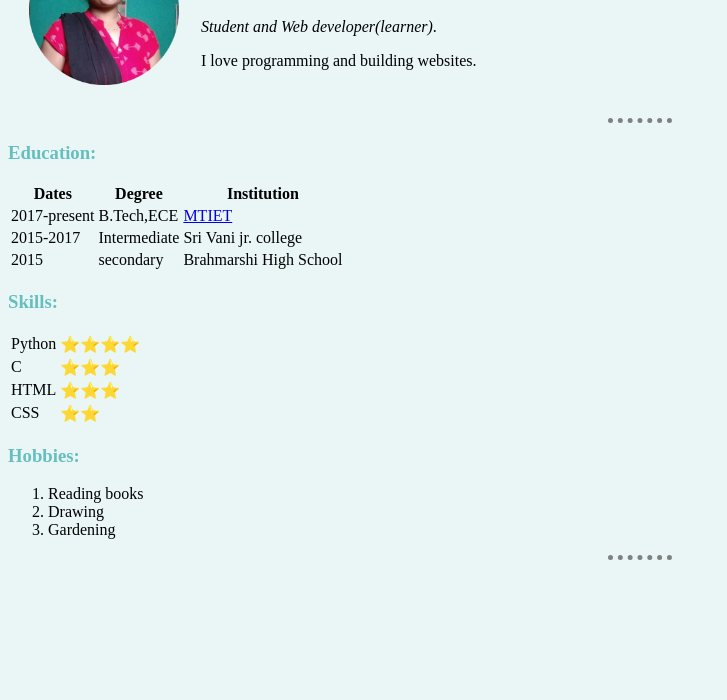
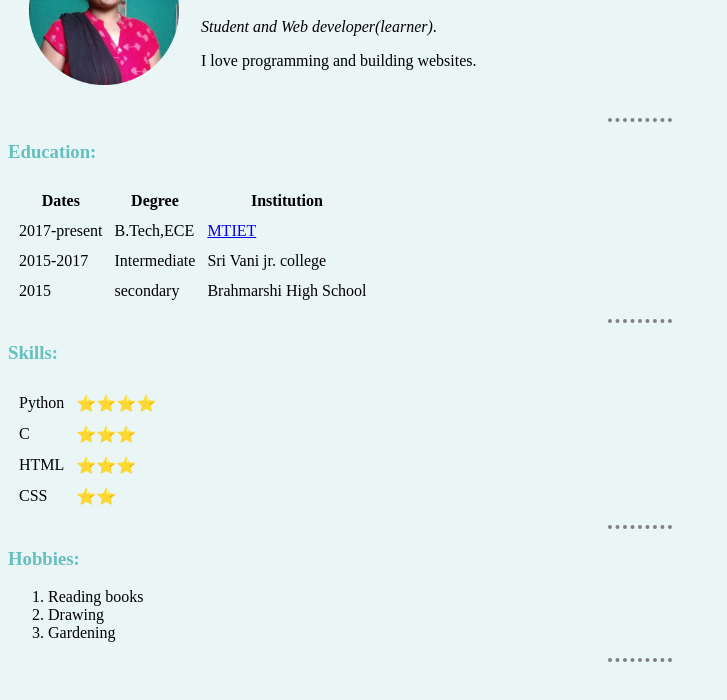
Before and after one commit to Sandhya9119/Sandhya9119.github.io, a plain HTML site: page index.html in a window 1280 px wide. Shown: the part 94-794 px from the top of the page, without its empty margins (0-727 px from the left). Drawn offline with Linux system fonts and the light colour scheme.

Commit message:
my website

```diff
--- a/index.html
+++ b/index.html
@@ -24,7 +24,7 @@
     <hr>
 
     <h3>Education:</h3>
-    <table>
+    <table cellspacing="10">
         <thead>
             <tr>
                 <th>Dates</th>
@@ -50,9 +50,10 @@
             </tr>
         </tbody>
     </table>
+    <hr>
 
     <h3>Skills:</h3>
-    <table>
+    <table cellspacing="10">
         <tr>
             <td>Python</td>
             <td>⭐⭐⭐⭐</td>
@@ -70,6 +71,7 @@
             <td>⭐⭐</td>
         </tr>
     </table>
+    <hr>
 
     <h3>Hobbies:</h3>
     <ol>
--- a/style1.css
+++ b/style1.css
@@ -17,6 +17,6 @@ hr{
   border-style: none;
   border-top-style: dotted;
   border-color: grey;
-  border-width: 5px;
+  border-width: 4px;
   width: 5%;
 }
```
